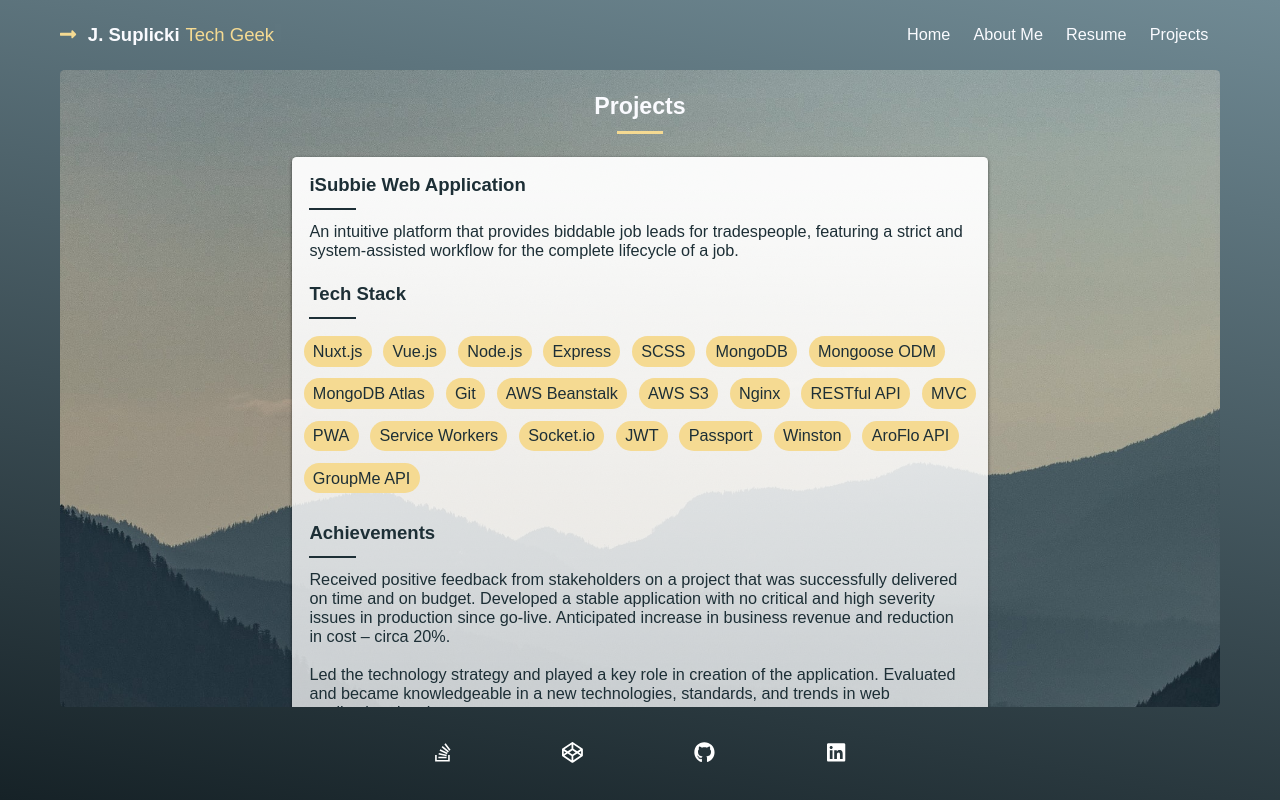
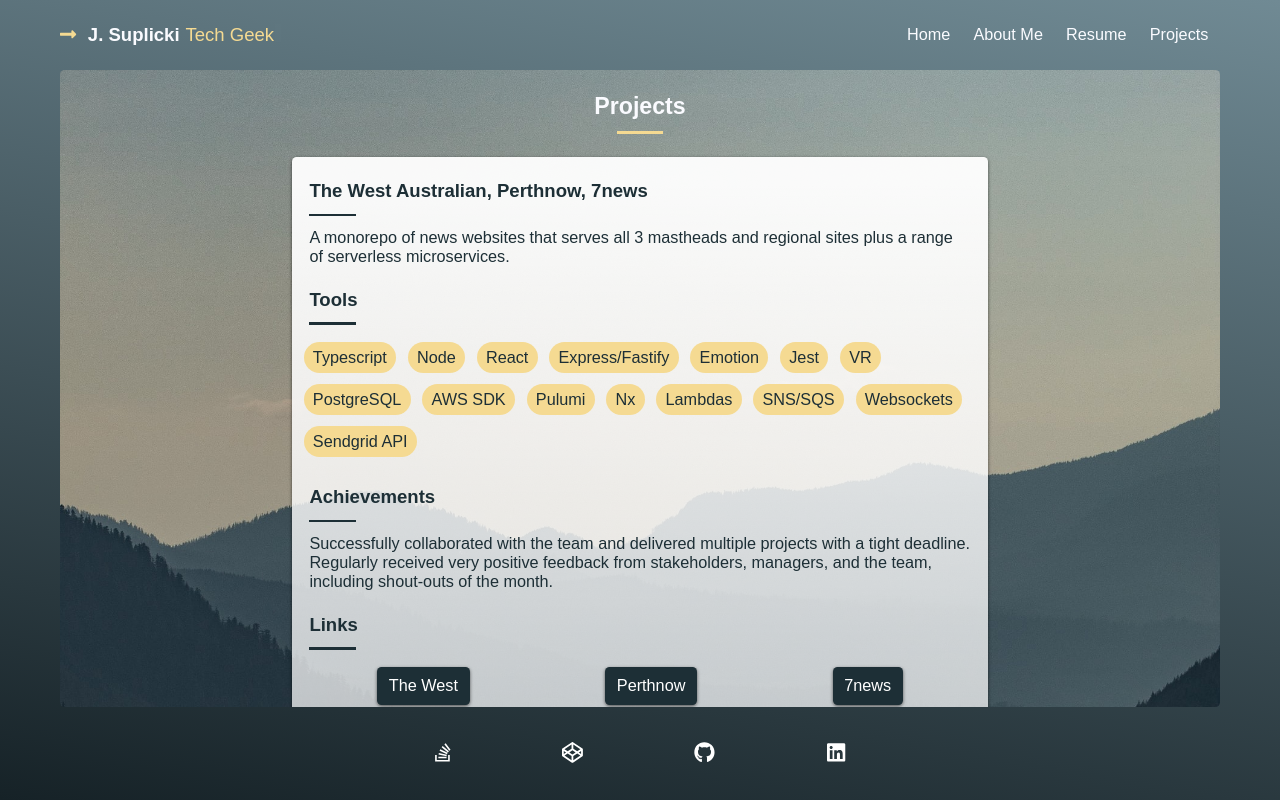
Before and after one commit to jakubsuplicki/portfolio, a Vue app: page /portfolio in a window 1280 px wide. Both pictures are taken after a click on the item "Projects". Built offline with nearby package versions, Linux system fonts and the light colour scheme.

Commit message:
updated resume and projects

```diff
--- a/src/components/Body/TheProjects.vue
+++ b/src/components/Body/TheProjects.vue
@@ -3,6 +3,76 @@
         <div class="header">
             <h1>Projects</h1>
             <span></span>
+        </div>
+        <div class="project">
+            <div class="project__header">
+                <h1>The West Australian, Perthnow, 7news</h1>
+            </div>
+            <div class="project__description">
+                <div class="project__description--left">
+                    <div class="project__description--left-description">
+                        <p>A monorepo of news websites that serves all 3 mastheads and regional sites plus a range of serverless microservices.</p>
+                    </div>
+                </div>
+                <div>
+                    <div class="project__header">
+                        <h1>Tools</h1>
+                    </div>
+                    <div class="project__tech-stack">
+                        <p v-for="tech of projectStack8" :key="tech+'8'">{{tech}}</p>
+                    </div>
+                </div>
+                <div>
+                    <div class="project__header">
+                        <h1>Achievements</h1>
+                    </div>
+                    <div class="project__achievement">
+                        <p>Successfully collaborated with the team and delivered multiple projects with a tight deadline. Regularly received very positive feedback from stakeholders, managers, and the team, including shout-outs of the month.</p>
+                    </div>
+                </div>
+            </div>
+            <div class="project__header">
+                <h1>Links</h1>
+            </div>
+            <div class="project__footer">
+                <a href="https://thewest.com.au" target="_blank">The West</a>
+                <a href="https://perthnow.com.au" target="_blank">Perthnow</a>
+                <a href="https://7news.com.au" target="_blank">7news</a>
+            </div>
+        </div>
+        <div class="project">
+            <div class="project__header">
+                <h1>The Game</h1>
+            </div>
+            <div class="project__description">
+                <div class="project__description--left">
+                    <div class="project__description--left-description">
+                        <p>React based sports tipping website for AFL and Cricket owned by 7West Media.</p>
+                    </div>
+                </div>
+                <div>
+                    <div class="project__header">
+                        <h1>Tools</h1>
+                    </div>
+                    <div class="project__tech-stack">
+                        <p v-for="tech of projectStack9" :key="tech+'9'">{{tech}}</p>
+                    </div>
+                </div>
+                <div>
+                    <div class="project__header">
+                        <h1>Achievements</h1>
+                    </div>
+                    <div class="project__achievement">
+                        <p>Successfully delivered a number of the features for the tipping platform, and admin portal for the support team and dramatically improved scoring efficiency and calculation speed.</p>
+                    </div>
+                </div>
+            </div>
+            <div class="project__header">
+                <h1>Link</h1>
+            </div>
+            <div class="project__footer">
+                <a href="https://thegame.com.au" target="_blank">The Game</a>
+            </div>
         </div>
         <div class="project">
             <div class="project__header">
@@ -14,12 +84,9 @@
                         <p>An intuitive platform that provides biddable job leads for tradespeople, featuring a strict and system-assisted workflow for the complete lifecycle of a job.</p>
                     </div>
                 </div>
-                <!-- <div class="project__description--right">
-                    <img src="@/assets/images/isubbie.jpg" alt="project-image">
-                </div> -->
                 <div>
                     <div class="project__header">
-                        <h1>Tech Stack</h1>
+                        <h1>Tools</h1>
                     </div>
                     <div class="project__tech-stack">
                         <p v-for="tech of projectStack1" :key="tech+'1'">{{tech}}</p>
@@ -35,6 +102,9 @@
                         Led the technology strategy and played a key role in creation of the application.  Evaluated and became knowledgeable in a new technologies, standards, and trends in web application development.</p>
                     </div>
                 </div>
+            </div>
+            <div class="project__header">
+                <h1>Link</h1>
             </div>
             <div class="project__footer">
                 <a href="https://isubbie.com.au" target="_blank">Go to iSubbie</a>
@@ -52,7 +122,7 @@
                 </div>
                 <div>
                     <div class="project__header">
-                        <h1>Tech Stack</h1>
+                        <h1>Tools</h1>
                     </div>
                     <div class="project__tech-stack">
                         <p v-for="tech of projectStack2" :key="tech+'2'">{{tech}}</p>
@@ -80,7 +150,7 @@
                 </div>
                 <div>
                     <div class="project__header">
-                        <h1>Tech Stack</h1>
+                        <h1>Tools</h1>
                     </div>
                     <div class="project__tech-stack">
                         <p v-for="tech of projectStack3" :key="tech+'3'">{{tech}}</p>
@@ -108,7 +178,7 @@
                 </div>
                 <div>
                     <div class="project__header">
-                        <h1>Tech Stack</h1>
+                        <h1>Tools</h1>
                     </div>
                     <div class="project__tech-stack">
                         <p v-for="tech of projectStack4" :key="tech+'4'">{{tech}}</p>
@@ -136,7 +206,7 @@
                 </div>
                 <div>
                     <div class="project__header">
-                        <h1>Tech Stack</h1>
+                        <h1>Tools</h1>
                     </div>
                     <div class="project__tech-stack">
                         <p v-for="tech of projectStack5" :key="tech+'5'">{{tech}}</p>
@@ -164,7 +234,7 @@
                 </div>
                 <div>
                     <div class="project__header">
-                        <h1>Tech Stack</h1>
+                        <h1>Tools</h1>
                     </div>
                     <div class="project__tech-stack">
                         <p v-for="tech of projectStack6" :key="tech+'6'">{{tech}}</p>
@@ -192,7 +262,7 @@
                 </div>
                 <div>
                     <div class="project__header">
-                        <h1>Tech Stack</h1>
+                        <h1>Tools</h1>
                     </div>
                     <div class="project__tech-stack">
                         <p v-for="tech of projectStack7" :key="tech+'7'">{{tech}}</p>
@@ -218,13 +288,15 @@
     name: 'TheProjects',
     data() {
         return {
-            projectStack1: ['Nuxt.js', 'Vue.js', 'Node.js', 'Express', 'SCSS', 'MongoDB', 'Mongoose ODM', 'MongoDB Atlas', 'Git', 'AWS Beanstalk', 'AWS S3', 'Nginx', 'RESTful API', 'MVC', 'PWA', 'Service Workers', 'Socket.io', 'JWT', 'Passport', 'Winston', 'AroFlo API', 'GroupMe API'],
+            projectStack1: ['Nuxt.js', 'Vue.js', 'Node.js', 'TypeScript', 'Jest', 'Express', 'SCSS', 'MongoDB', 'Mongoose ODM', 'MongoDB Atlas', 'Git', 'AWS Beanstalk', 'AWS S3', 'Nginx', 'RESTful API', 'MVC', 'PWA', 'Service Workers', 'Socket.io', 'JWT', 'Passport', 'Winston', 'AroFlo API', 'GroupMe API', 'Xero API'],
             projectStack2: ['Vue.js', 'Node.js', 'TypeScript', 'Express', 'SCSS', 'Git', 'AWS EC2', 'AWS S3', 'Nginx', 'RESTful API', 'MVC', 'PWA', 'Service Workers', 'JWT', 'AroFlo API'],
-            projectStack3: ['Vue.js', 'Node.js', 'TypeScript', 'Express', 'SCSS', 'Git', 'AWS EC2', 'AWS S3', 'Nginx', 'RESTful API', 'MVC', 'PWA', 'Service Workers', 'JWT', 'Google Places API', 'AroFlo API'],
+            projectStack3: ['Vue.js', 'Node.js', 'TypeScript', 'Express', 'SCSS', 'Git', 'AWS','Nginx', 'RESTful API', 'MVC', 'PWA', 'JWT', 'Google Places API', 'AroFlo API'],
             projectStack4: ['Vue.js', 'Node.js', 'TypeScript', 'Express', 'SCSS', 'Git', 'AWS EC2', 'AWS S3', 'Nginx', 'RESTful API', 'MVC', 'PWA', 'Service Workers', 'JWT', 'Google Scripts', 'AroFlo API', 'GroupMe API'],
             projectStack5: ['jQuery', 'PHP', 'WordPress', 'WooCommerce', 'MySQL'],
             projectStack6: ['jQuery', 'PHP', 'WordPress'],
             projectStack7: ['Node.js', 'Express', 'Google Scripts', 'AroFlo API', 'GroupMe API', 'AWS S3'],
+            projectStack8: ['Typescript', 'Node', 'React', 'Express/Fastify', 'Emotion', 'Jest', 'VR', 'PostgreSQL', 'AWS SDK', 'Pulumi', 'Nx', 'Lambdas', 'SNS/SQS', 'Websockets', 'Sendgrid API'],
+            projectStack9: ['Typescript', 'Node', 'React', 'ReactQuery', 'Express/Fastify', 'Emotion', 'Jest', 'DynamoDB', 'AWS SDK', 'Pulumi', 'Nx', 'StepFunctions', 'Lambdas', 'Chakra', 'SNS/SQS'],
         }
     }
 });
@@ -253,8 +325,8 @@
     position: relative;
 }
 .project {
-    margin: 0 1rem 1rem 1rem;
-    padding: 0.5rem;
+    margin: 0 1rem 2rem 1rem;
+    padding: 1rem 0.5rem;
     background: linear-gradient(0deg, rgb(255 255 255 / 70%) 0%, rgb(255 255 255 / 95%) 95%); color: $color-main;
     border-radius: $radius-main;
     box-shadow: $shadow-element;
@@ -313,10 +385,19 @@
     }
     &__footer {
         padding: 1rem;
-        background-color: $color-main;
-        text-align: center;
+        display: flex;
+        justify-content: space-around;
+        margin: auto;
         a {
+            border-radius: $radius-main;
+            margin: .5rem;
+            padding: 0.8rem 1rem;
+            max-width: 20rem;
+            background-color: $color-main;
+            text-align: center;
+            box-shadow: $shadow-element;
             color: white;
+            text-decoration: none;
         }
     }
 }
--- a/src/components/Body/TheResume.vue
+++ b/src/components/Body/TheResume.vue
@@ -9,19 +9,45 @@
             Technical Skills</h1>
             <div class="resume__inner-container">
                 <h2 class="resume__inner-heading--title"><span class="icon icon__sub-heading"><font-awesome-icon :icon="['fas', 'code']" /></span>
-                    Programming Languages</h2>
+                    Languages</h2>
                 <ul class="resume__inner-heading--list-single">
                     <li>JavaScript</li>
-                    <li>Node.js</li>
-                    <li>Vue.js</li>
-                    <li>Nuxt.js</li>
-                    <li>jQuery</li>
+                    <li>CSS3</li>
+                    <li>HTML5</li>
                     <li>TypeScript</li>
                     <li>PHP</li>
-                    <li>CSS3</li>
+                    <li>YAML</li>
+                    <li>SQL</li>
+                </ul>
+                <h2 class="resume__inner-heading--title"><span class="icon icon__sub-heading"><font-awesome-icon :icon="['fas', 'code']" /></span>
+                    Frontend</h2>
+                <ul class="resume__inner-heading--list-single">
+                    <li>Vue.js</li>
+                    <li>Vuex</li>
+                    <li>Nuxt.js</li>
+                    <li>React</li>
+                    <li>Redux</li>
+                    <li>jQuery</li>
                     <li>SCSS</li>
+                    <li>PrimeVUE</li>
+                    <li>Chakra</li>
+                    <li>MaterialUI</li>
                     <li>Bootstrap</li>
-                    <li>HTML5</li>
+                </ul>
+                <h2 class="resume__inner-heading--title"><span class="icon icon__sub-heading"><font-awesome-icon :icon="['fas', 'code']" /></span>
+                    Backend</h2>
+                <ul class="resume__inner-heading--list-single">
+                    <li>Node.js</li>
+                    <li>Express</li>
+                    <li>Fastify</li>
+                    <li>Pulumi</li>
+                    <li>Nginx</li>
+                    <li>GraphQL</li>
+                    <li>RESTful API</li>
+                    <li>Ajax</li>
+                    <li>Axios</li>
+                    <li>AWS SDK</li>
+                    <li>AWS (EC2, Elastic Beanstalk, S3, CloudWatch, Lambda, SNS/SQS, StepFunctions, IAM, Route53)</li>
                 </ul>
                 <h2 class="resume__inner-heading--title"><span class="icon icon__sub-heading"><font-awesome-icon :icon="['fas', 'database']" /></span>
                     Database Systems</h2>
@@ -30,40 +56,46 @@
                     <li>Mongoose</li>
                     <li>MySQL</li>
                     <li>Oracle SQL</li>
+                    <li>DynamoDB</li>
+                    <li>PostgreSQL</li>
+                    <li>Sequelize</li>
                 </ul>
                 <h2 class="resume__inner-heading--title"><span class="icon icon__sub-heading"><font-awesome-icon :icon="['fas', 'tools']" /></span>
                     Development Tools</h2>
                 <ul class="resume__inner-heading--list-single">
-                    <li>Ajax</li>
-                    <li>Axios</li>
-                    <li>AWS (EC2, Elastic Beanstalk, S3)</li>
                     <li>FileZilla</li>
                     <li>Git & GitHub</li>
-                    <li>GraphQL</li>
                     <li>MongoDB Atlas</li>
-                    <li>Nginx</li>
-                    <li>RESTful API</li>
                     <li>Postman</li>
                     <li>PWA</li>
+                    <li>Websockets</li>
+                    <li>Nx</li>
                     <li>Service Workers</li>
                     <li>Travis CI </li>
                     <li>Webpack</li>
                     <li>WordPress</li>
+                    <li>Docker</li>
                 </ul>
-                <h2 class="resume__inner-heading--title"><span class="icon icon__sub-heading"><font-awesome-icon :icon="['fas', 'laptop']" /></span>
-                    Computer Software</h2>
+                <h2 class="resume__inner-heading--title"><span class="icon icon__sub-heading"><font-awesome-icon :icon="['fas', 'cube']" /></span>
+                    Testing</h2>
                 <ul class="resume__inner-heading--list-single">
-                    <li>Visual Studio Code</li>
-                    <li>Photoshop</li>
-                    <li>Filezilla</li>
-                    <li>Postman</li>
+                    <li>System integration</li>
+                    <li>User acceptance</li>
+                    <li>VR Testing</li>
+                    <li>Jest</li>
+                    <li>Unit Testing</li>
                 </ul>
-                <h2 class="resume__inner-heading--title"><span class="icon icon__sub-heading"><font-awesome-icon :icon="['fas', 'desktop']" /></span>
-                    Operating Systems</h2>
+                <h2 class="resume__inner-heading--title"><span class="icon icon__sub-heading"><font-awesome-icon :icon="['fas', 'layer-group']" /></span>
+                    Development Skills</h2>
                 <ul class="resume__inner-heading--list-single">
-                    <li>macOS</li>
-                    <li>Windows</li>
-                    <li>Linux (Ubuntu)</li>
+                    <li>REST API Design</li>
+                    <li>CI/CD</li>
+                    <li>Monorepos</li>
+                    <li>Serverless</li>
+                    <li>Infrastructure as Code</li>
+                    <li>Design (UI, UX, Prototyping)</li>
+                    <li>Relational Database System Development</li>
+                    <li>Non-Relational Database System Development</li>
                 </ul>
                 <h2 class="resume__inner-heading--title"><span class="icon icon__sub-heading"><font-awesome-icon :icon="['fas', 'project-diagram']" /></span>
                     Visual Modelling</h2>
@@ -76,20 +108,12 @@
                     <li>Flow Chart</li>
                     <li>Use Case Diagram</li>
                 </ul>
-                <h2 class="resume__inner-heading--title"><span class="icon icon__sub-heading"><font-awesome-icon :icon="['fas', 'cube']" /></span>
-                    Testing</h2>
+                <h2 class="resume__inner-heading--title"><span class="icon icon__sub-heading"><font-awesome-icon :icon="['fas', 'desktop']" /></span>
+                    Operating Systems</h2>
                 <ul class="resume__inner-heading--list-single">
-                    <li>System integration</li>
-                    <li>User acceptance</li>
-                </ul>
-                <h2 class="resume__inner-heading--title"><span class="icon icon__sub-heading"><font-awesome-icon :icon="['fas', 'layer-group']" /></span>
-                    Development Skills</h2>
-                <ul class="resume__inner-heading--list-single">
-                    <li>REST API Design</li>
-                    <li>User Experience</li>
-                    <li>Design (UI, UX, Prototyping)</li>
-                    <li>Relational Database System Development</li>
-                    <li>Non-Relational Database System Development</li>
+                    <li>macOS</li>
+                    <li>Windows</li>
+                    <li>Linux (Ubuntu)</li>
                 </ul>
             </div>
         </div>
```
